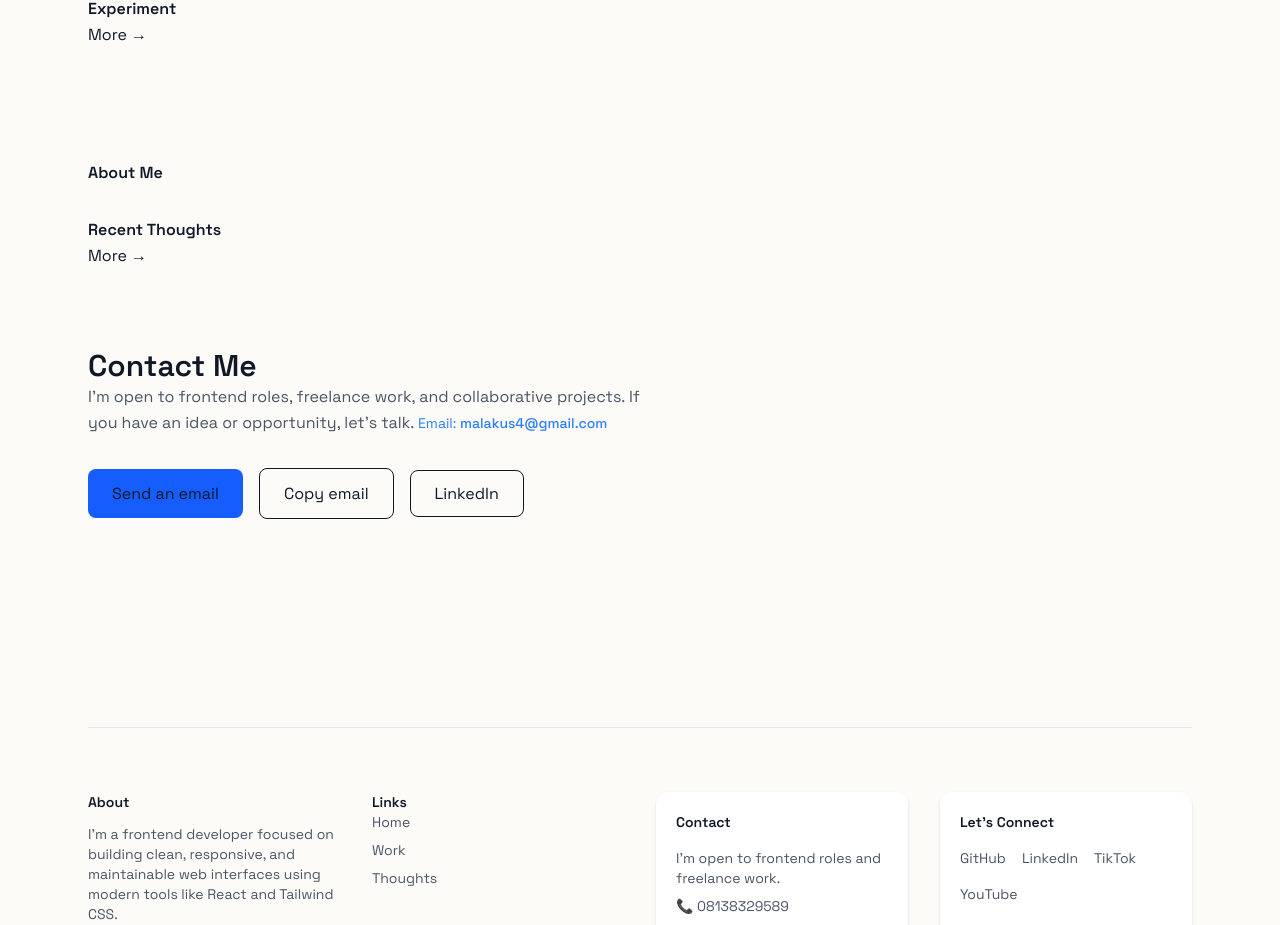
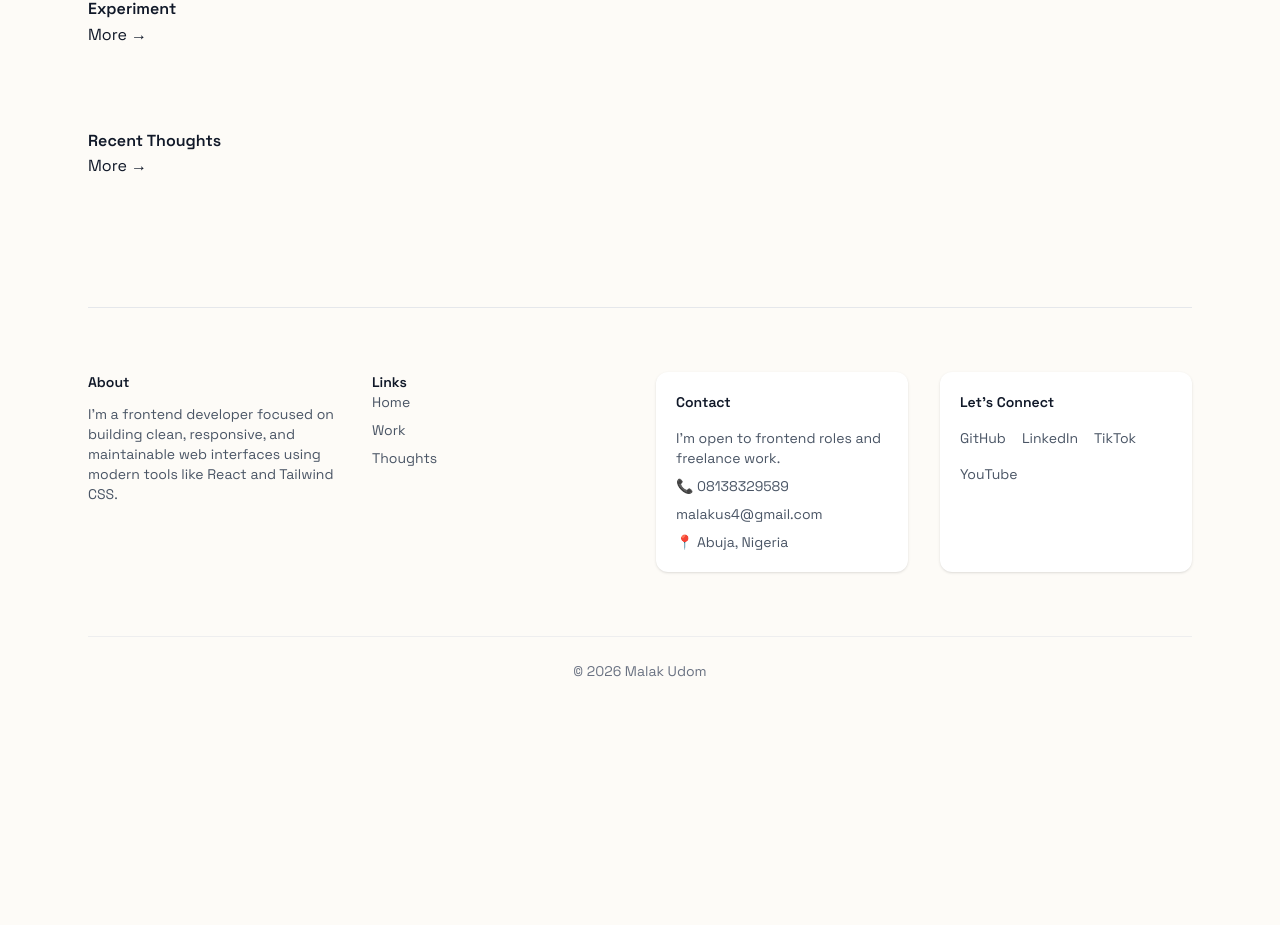
Before and after one commit to malakus4/portfolio-react, a React (Vite) app: page / in a window 1280 px wide. Shown: the part 1935-2860 px from the top of the page. After the commit the page ends 2640 px from the top, so only its background shows below. Built offline with nearby package versions, Linux system fonts and the light colour scheme.

Commit message:
feat: remove Contact section from home page

```diff
--- a/src/pages/Home.jsx
+++ b/src/pages/Home.jsx
@@ -1,11 +1,9 @@
 import React from 'react';
-import AboutSection from '../components/sections/AboutSection.jsx';
 import ThoughtSection from '../components/sections/ThoughtSection.jsx';
 import Experiment from '../components/sections/ExperimentPreview.jsx';
 import Hero from '../components/sections/Hero.jsx';
 import Skills from '../components/sections/Skills.jsx';
 import FeaturedWork from '../components/sections/FeaturedWork.jsx';
-import Contact from '../components/sections/Contact.jsx';
 
 function Home() {
   return (
@@ -14,9 +12,7 @@ function Home() {
       <Skills />
       <FeaturedWork/>
       <Experiment/>
-      <AboutSection />
       <ThoughtSection />
-      <Contact />
     </div>
   )
 }
```
